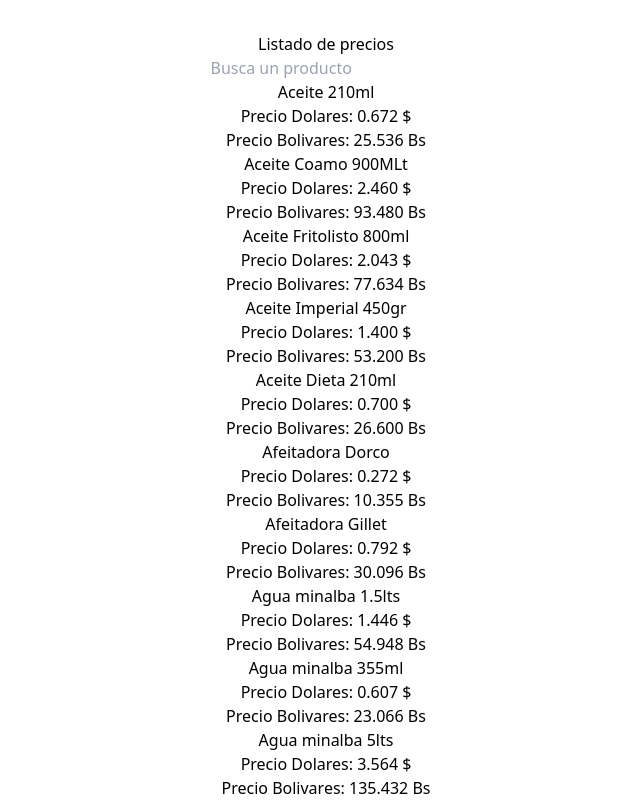
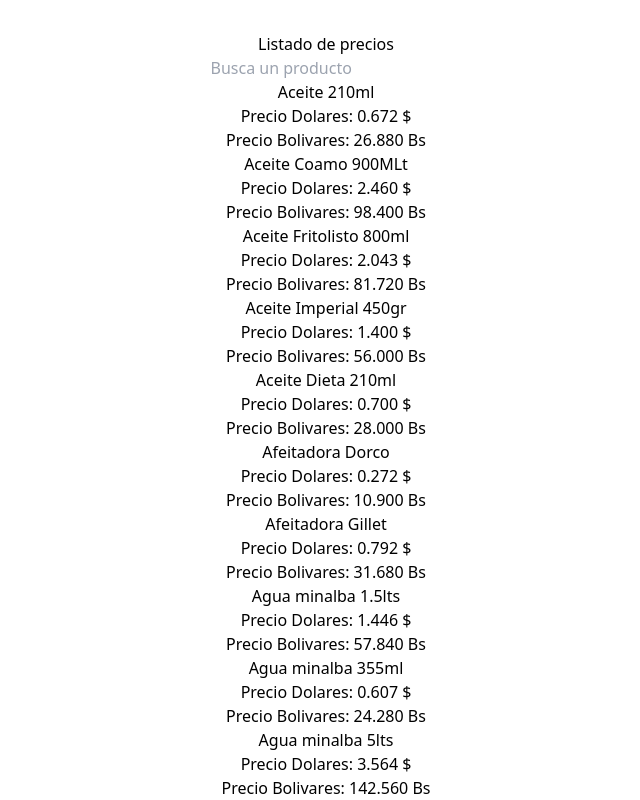
Before and after one commit to eudysj95/inventarioCopaExito, a React (Vite) app: page / in a window 1280 px wide. Shown: the top 800 px of the page, without its empty margins (314-954 px from the left). Built offline with nearby package versions, Linux system fonts and the light colour scheme.

Commit message:
Actualizar App.jsx
Actualización de tasa

```diff
--- a/src/App.jsx
+++ b/src/App.jsx
@@ -7,7 +7,7 @@
   const [listado, setListado] = useState([]);
   const [busquedaState, setBusquedaState] = useState('')
 
-  let tasa = 38;
+  let tasa = 40;
   let porcentaje = 1.20;
 
   useEffect(() => {
```
